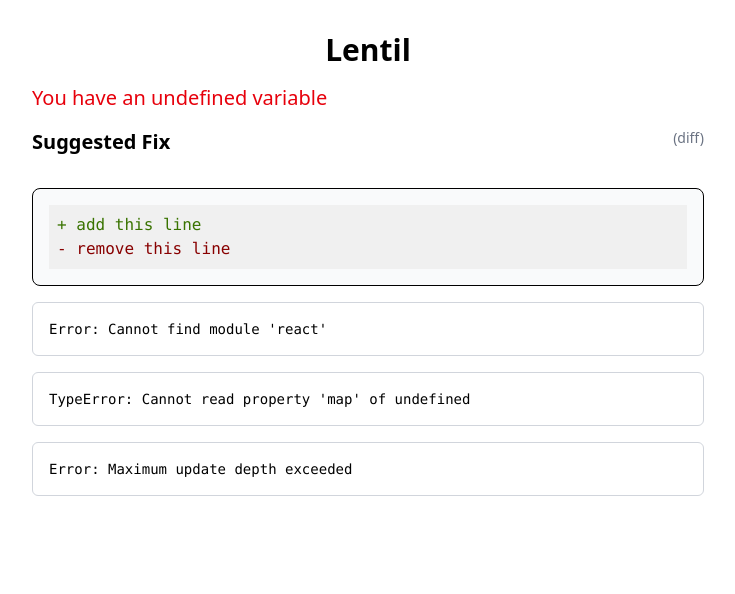
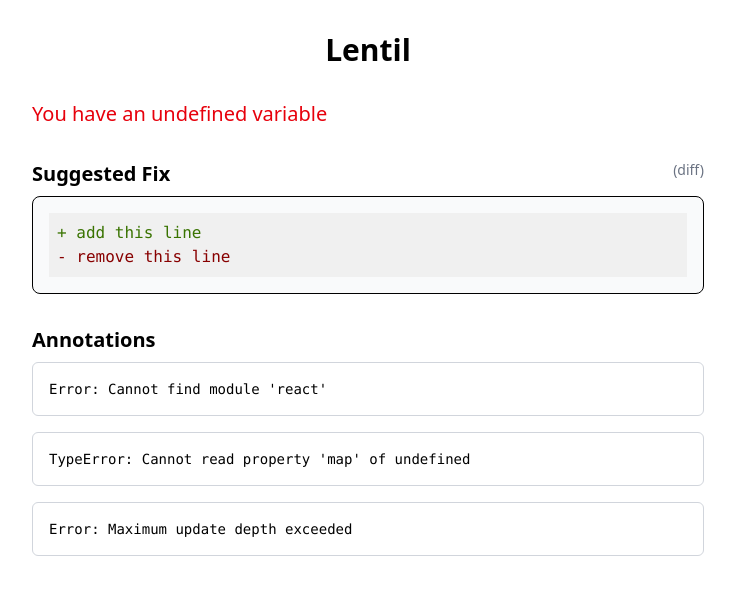
Before and after one commit to plamorg/lentil, a React (Vite) app in the folder frontend/: page / in a window 1280 px wide. Shown: the top 594 px of the page, without its empty margins (272-1007 px from the left). Built offline with nearby package versions, Linux system fonts and the light colour scheme.

Commit message:
fix: styling improvements

```diff
--- a/frontend/src/Annotations.tsx
+++ b/frontend/src/Annotations.tsx
@@ -5,7 +5,7 @@ type Annotation = {
   comment: string;
 }
 
-export default function Annotations({ annotations }: { annotations: Annotation[] }) {
+function AnnotationsTable({ annotations }: { annotations: Annotation[] }) {
   return (
     <div className="flex flex-col gap-4">
       {annotations.map((annotation, index) => (
@@ -18,3 +18,12 @@ export default function Annotations({ annotations }: { annotations: Annotation[]
     </div>
   );
 }
+
+export default function Annotations({ annotations }: { annotations: Annotation[] }) {
+  return (
+    <div className="flex flex-col gap-2">
+      <h2 className="text-xl font-semibold">Annotations</h2>
+      <AnnotationsTable annotations={annotations} />
+    </div>
+  )
+}
--- a/frontend/src/App.tsx
+++ b/frontend/src/App.tsx
@@ -27,7 +27,7 @@ export default function App() {
 
   return (
     <>
-      <div className="h-screen w-full max-w-2xl m-auto mt-8 flex flex-col gap-4">
+      <div className="h-screen w-full max-w-2xl m-auto mt-8 flex flex-col gap-8">
         <Header />
         <ErrorMessage errMsg={errMsg} />
         <SuggestedFix diff={diff} />
--- a/frontend/src/SuggestedFix.tsx
+++ b/frontend/src/SuggestedFix.tsx
@@ -3,7 +3,7 @@ import SyntaxHighlighter from 'react-syntax-highlighter'
 function SuggestedFixHeader() {
   return (
     <div className="flex flex-row justify-between">
-      <h2 className="text-xl font-semibold mb-4">Suggested Fix</h2>
+      <h2 className="text-xl font-semibold">Suggested Fix</h2>
       <p className="text-sm text-gray-500">(diff)</p>
     </div>
   )
@@ -21,9 +21,9 @@ function SuggestedFixBody({ diff } : { diff: string }) {
 
 export default function SuggestedFix({ diff }: { diff: string }) {
   return (
-    <>
+    <div className="flex flex-col gap-2">
       <SuggestedFixHeader />
       <SuggestedFixBody diff={diff} />
-    </>
+    </div>
   )
 }
```
